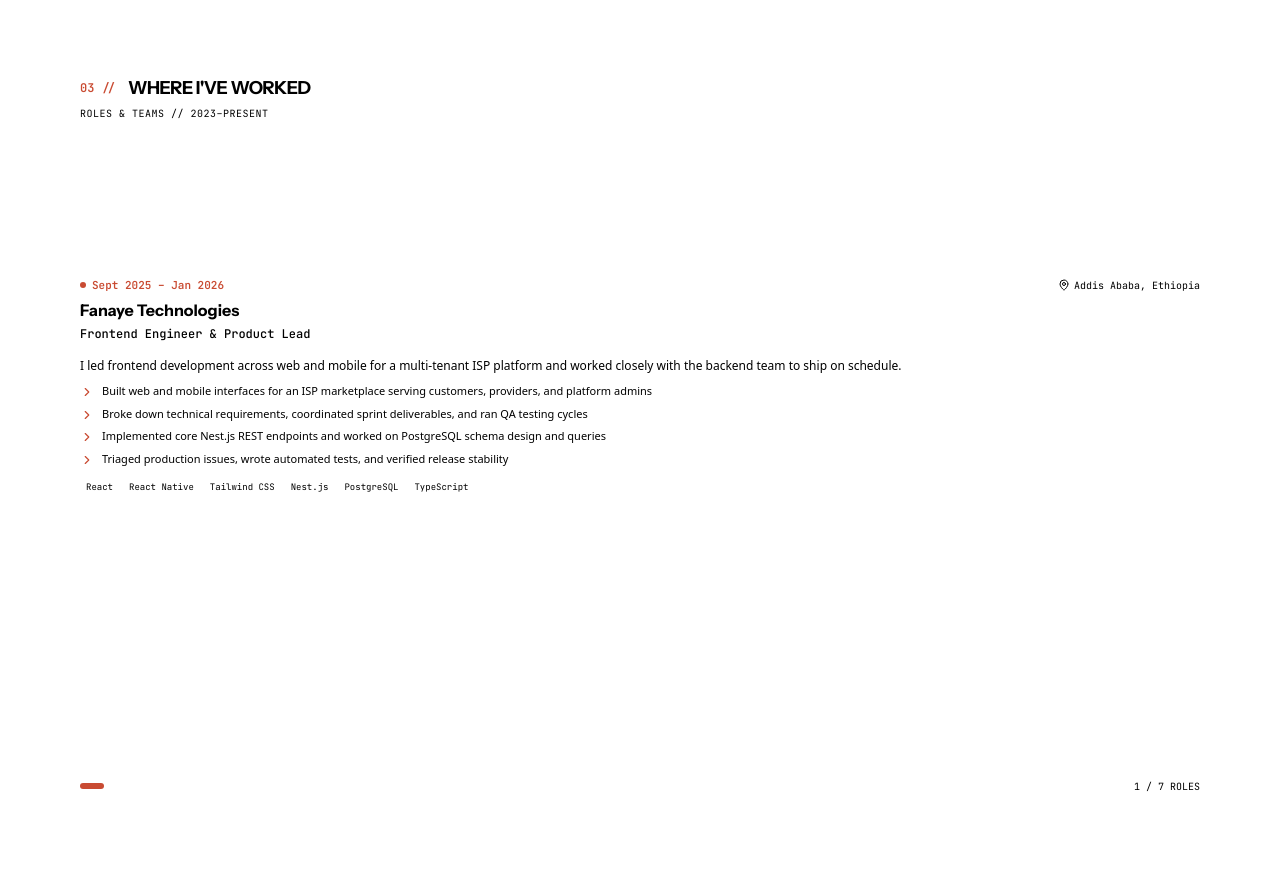
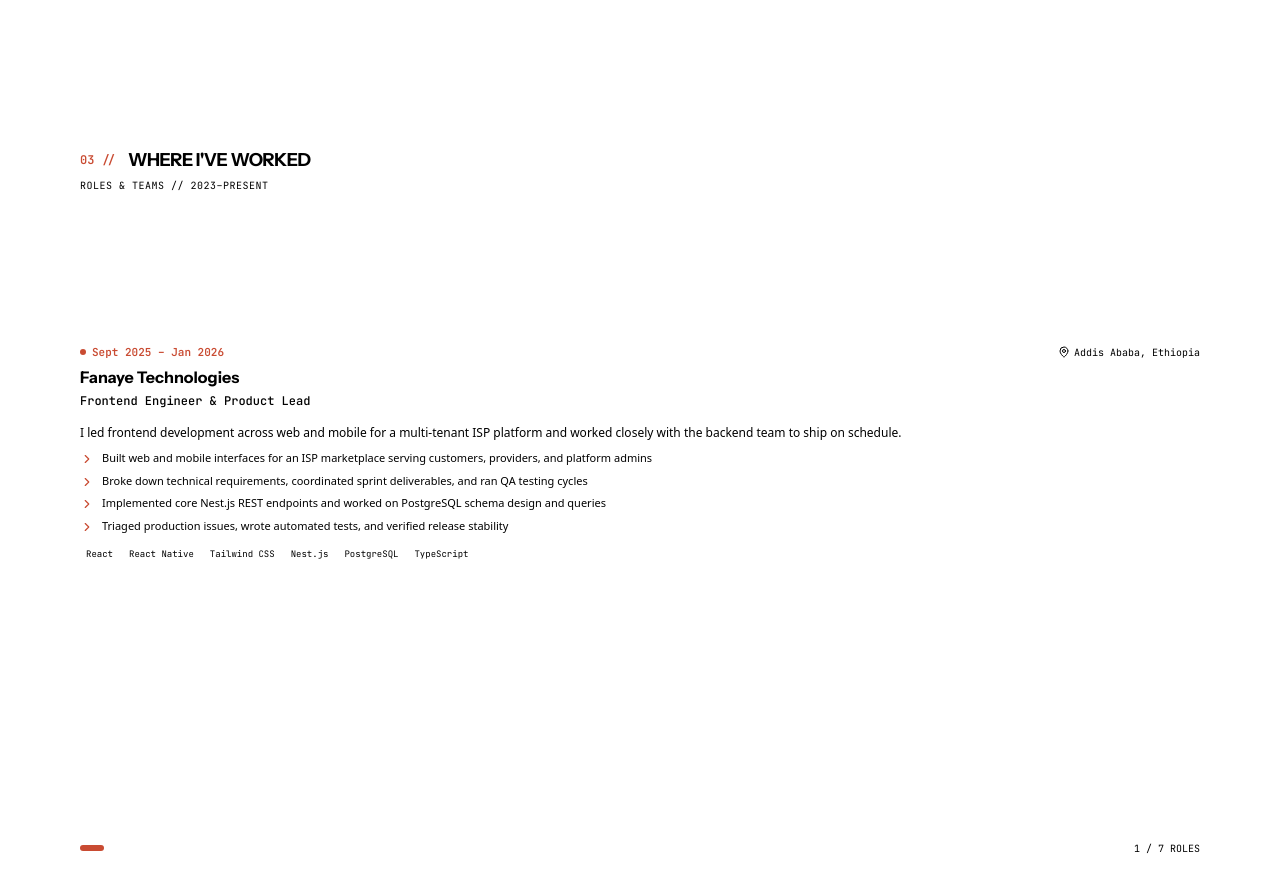
Before and after one commit to Bekione/portfolio, a Next.js app: page / in a window 1280 px wide. Shown: the part 4320-5212 px from the top of the page. Built offline with nearby package versions, Linux system fonts and the light colour scheme; no server answers.

Commit message:
style: fix section padding

```diff
--- a/src/components/ExperienceTimeline.tsx
+++ b/src/components/ExperienceTimeline.tsx
@@ -94,7 +94,7 @@
   return (
     <section
       id="experience"
-      className="relative bg-(--bg-surface) border-b border-(--border-subtle)"
+      className="relative pt-18 sm:pt-24 bg-(--bg-surface) border-b border-(--border-subtle)"
     >
       <div
         ref={wrapperRef}
@@ -110,7 +110,7 @@
           visible position jitter against its sticky threshold on every scroll frame.
         */}
         <div
-          className="sticky top-14 md:top-16 bg-(--bg-surface) w-full overflow-hidden border-b border-(--border-subtle) h-[calc(100svh-3.5rem)] md:h-[calc(100vh-4rem)] flex flex-col justify-between"
+          className="sticky top-16 md:top-16 bg-(--bg-surface) w-full overflow-hidden border-b border-(--border-subtle) h-[calc(100svh-3.5rem)] md:h-[calc(100vh-4rem)] flex flex-col justify-between"
         >
           <div className="max-w-6xl w-full mx-auto px-4 sm:px-6 lg:px-8 py-3 sm:py-8 md:py-10 flex flex-col flex-1 justify-between min-h-0">
             {/* Section Header */}
@@ -205,7 +205,7 @@
             </div>
 
             {/* Step Pills & Role Counter */}
-            <div className="pt-2.5 sm:pt-4 border-t border-(--border-subtle)/60 flex items-center justify-between shrink-0">
+            <div className="py-2.5 sm:py-4 border-t border-(--border-subtle)/60 flex items-center justify-between shrink-0">
               <div className="flex items-center gap-1.5">
                 {WORK_EXPERIENCE.map((_, i) => (
                   <span
```
